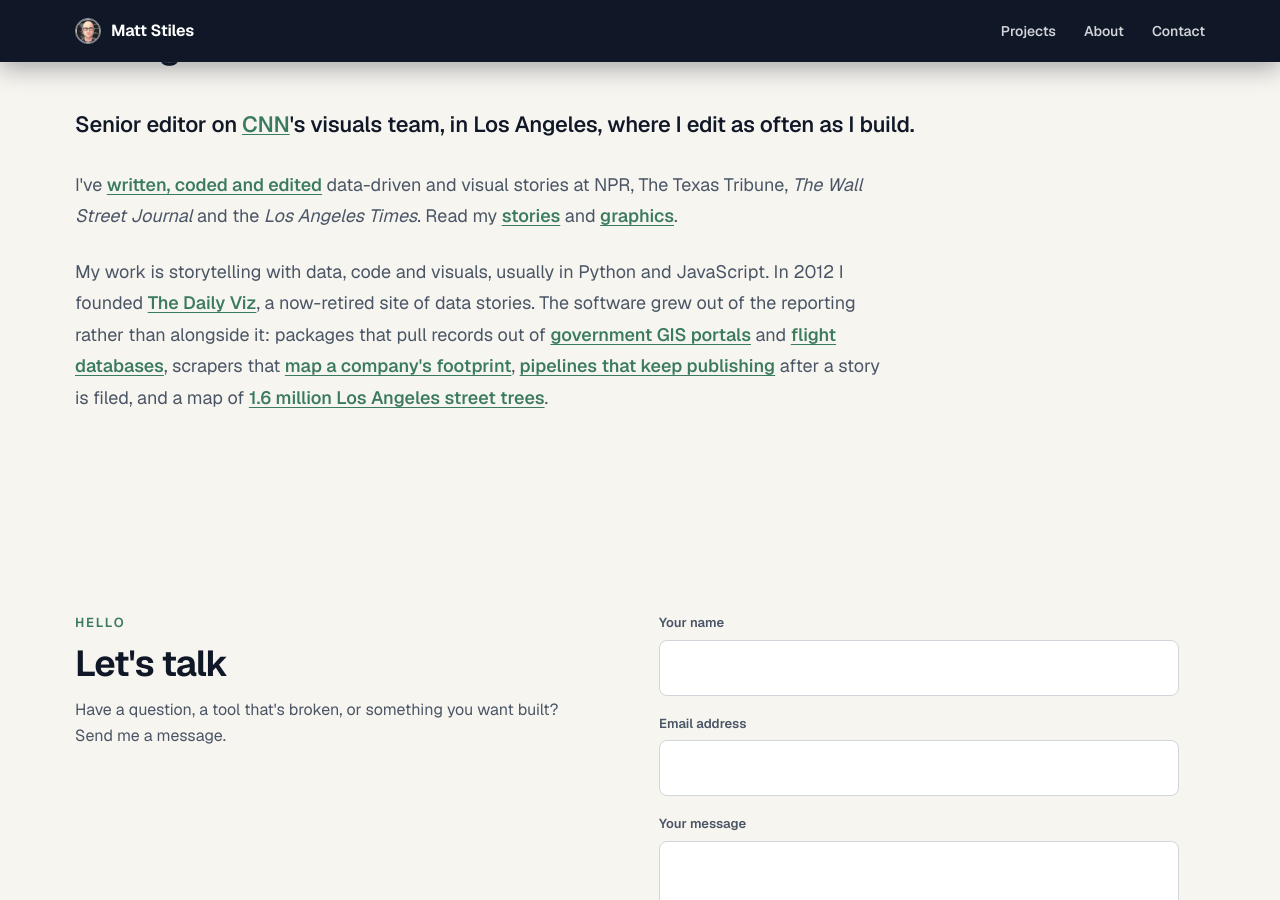
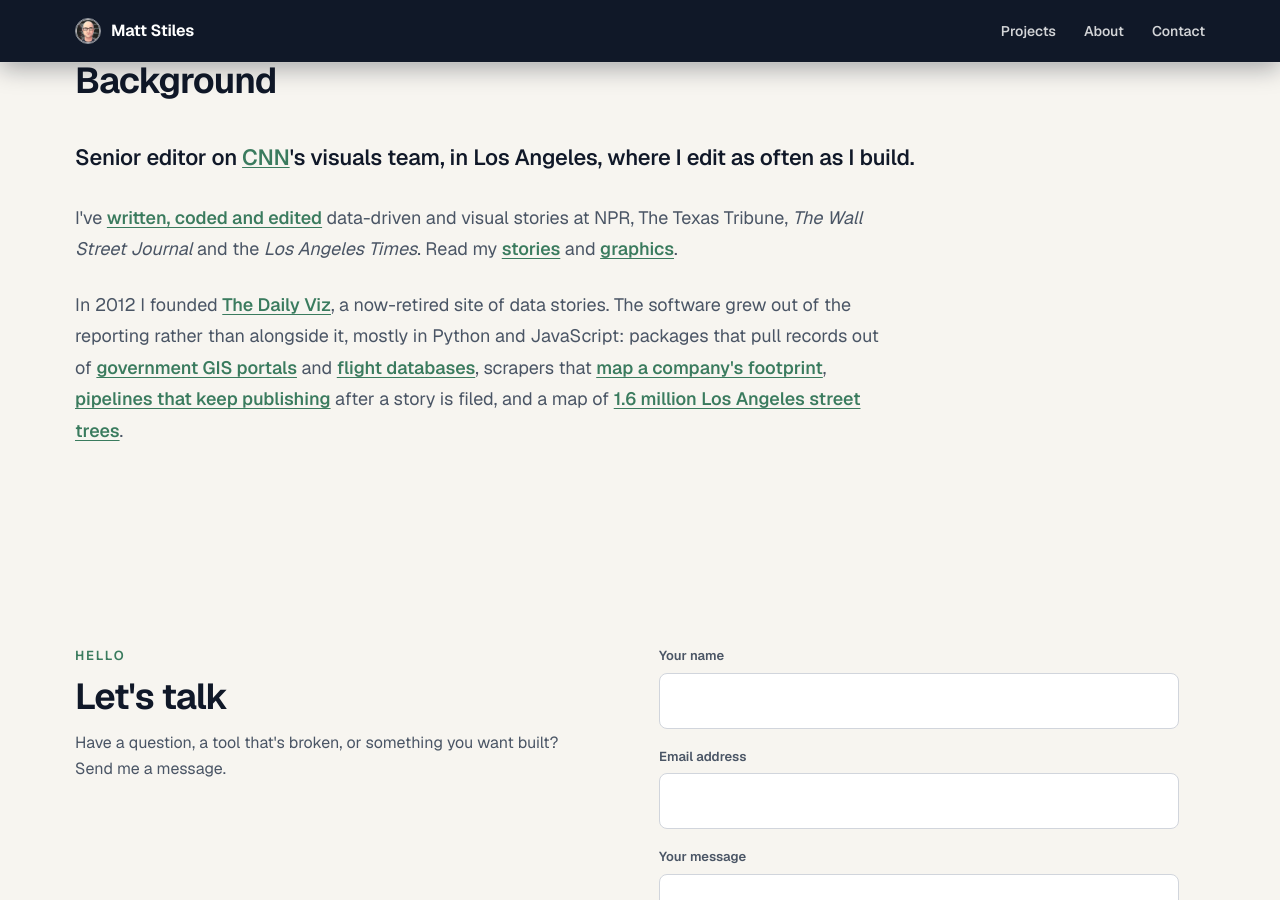
Before and after one commit to stiles/stiles.github.io, a Jekyll site: the page built from index.html, in a window 1280 px wide and 900 px high, scrolled down 3478 px. Built offline with Jekyll 4.4.1, drawn with Linux system fonts in a browser that asks for light colours; some of the changed text lies outside the part shown.

Commit message:
fix: state the tools argument in the subline instead of winking at it
"Nobody assigns the open-source part" failed three ways. It was an aside about
something not yet on screen, since the reader hasn't reached the grid. It defined
the work by what it isn't rather than what it is. And it didn't follow from "two
decades in newsrooms," so the two sentences read as a non-sequitur.

The replacement splits the job by how much is actually new. Depth and the
data/graphics specificity get one clause, because the headline already covers
the activities themselves. The rest goes to the claim nothing on the visible
page was making: that everything below is open-source tooling, built off the
clock, for finding and making sense of data. That phrasing tracks the grid --
extraction on one side, analysis on the other -- rather than gesturing at it.

Two lines at 1024px, and the header lands at 497px, so the Projects heading and
the top of the featured card still clear the fold there and on a 390px phone.

About's second column had opened "My work is storytelling with data, code and
visuals," which the subline now says first. Folded the languages into the next
sentence so the section doesn't restate the hero.

```diff
--- a/_config.yml
+++ b/_config.yml
@@ -16,9 +16,10 @@
 email: mattstiles@gmail.com
 url: https://mattstiles.me
 description: "Matt Stiles is a senior editor on CNN's visuals team who builds open-source tools for reporting."
-# The headline enumerates the disciplines, so this doesn't. It adds the one
-# thing neither the headline nor the About section says up top: how long.
-skills: "Two decades in newsrooms. Nobody assigns the open-source part."
+# The headline enumerates the disciplines, so this doesn't. First sentence adds
+# the depth and the specificity the headline lacks; second states the argument
+# the whole grid below rests on, which nothing else on the visible page makes.
+skills: "Two decades of data and visual storytelling in newsrooms. On my own time, I build open-source tools that help people find and make sense of data."
 meta_author: Matt Stiles
 
 # Google webmaster tools
--- a/_includes/about.html
+++ b/_includes/about.html
@@ -12,7 +12,7 @@
         <p>I've <a href="https://www.linkedin.com/in/matthustiles/">written, coded and edited</a> data-driven and visual stories at NPR, The Texas Tribune, <em>The Wall Street Journal</em> and the <em>Los Angeles Times</em>. Read my <a href="https://authory.com/MattStiles">stories</a> and <a href="https://mattstiles.me/chartfeed/">graphics</a>.</p>
       </div>
       <div>
-        <p>My work is storytelling with data, code and visuals, usually in Python and JavaScript. In 2012 I founded <a href="https://thedailyviz.com/">The Daily Viz</a>, a now-retired site of data stories. The software grew out of the reporting rather than alongside it: packages that pull records out of <a href="https://github.com/stiles/ezesri">government GIS portals</a> and <a href="https://github.com/stiles/pyfr24">flight databases</a>, scrapers that <a href="https://github.com/stiles/locations/">map a company's footprint</a>, <a href="https://dodgersdata.bot/">pipelines that keep publishing</a> after a story is filed, and a map of <a href="https://github.com/stiles/la-trees">1.6 million Los Angeles street trees</a>.</p>
+        <p>In 2012 I founded <a href="https://thedailyviz.com/">The Daily Viz</a>, a now-retired site of data stories. The software grew out of the reporting rather than alongside it, mostly in Python and JavaScript: packages that pull records out of <a href="https://github.com/stiles/ezesri">government GIS portals</a> and <a href="https://github.com/stiles/pyfr24">flight databases</a>, scrapers that <a href="https://github.com/stiles/locations/">map a company's footprint</a>, <a href="https://dodgersdata.bot/">pipelines that keep publishing</a> after a story is filed, and a map of <a href="https://github.com/stiles/la-trees">1.6 million Los Angeles street trees</a>.</p>
       </div>
     </div>
   </div>
```
